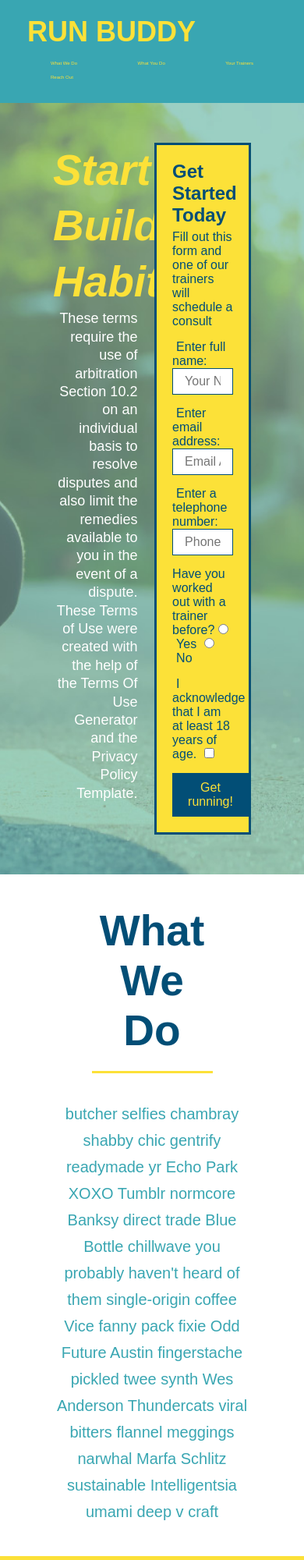
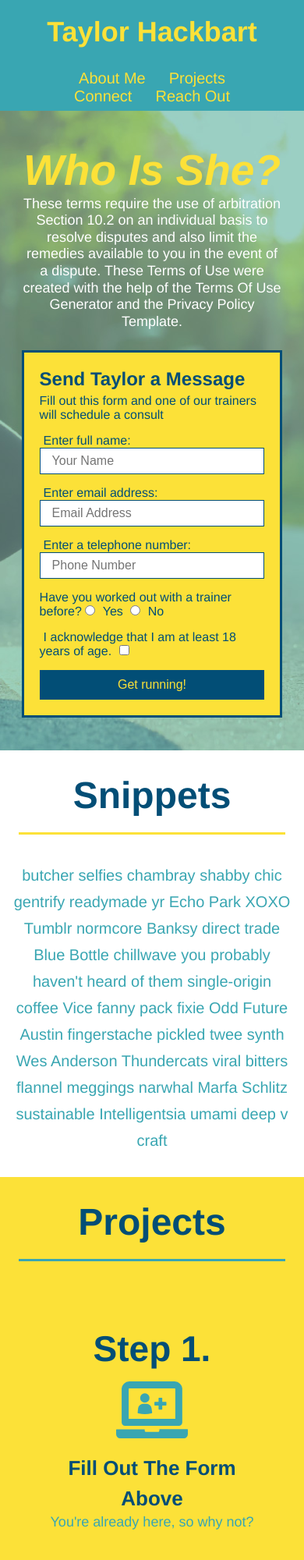
Before and after one commit to taylorhackbart/Run_Buddy, a plain HTML site: page index.html in a window 390 px wide. Shown: the top 2000 px of the page at 78% size. Drawn offline with Linux system fonts and the light colour scheme.

Commit message:
updating portfolio projects and repo links

```diff
--- a/index.html
+++ b/index.html
@@ -5,23 +5,23 @@
     <meta http-equiv="X-UA-Compatible" content="IE=edge" />
     <meta name="viewport" content="width=device-width, initial-scale=1.0" />
     <link rel="stylesheet" href="./style.css" />
-    <title>RUN BUDDY</title>
+    <title>Taylor Hackbart</title>
   </head>
   <body>
     <header>
       <h1>
-        <a href="./index.html">RUN BUDDY </a>
+        <a href="./index.html">Taylor Hackbart </a>
       </h1>
       <nav>
         <ul>
           <li>
-            <a href="#what-we-do">What We Do</a>
+            <a href="#what-we-do">About Me</a>
           </li>
           <li>
-            <a href="#what-you-do">What You Do</a>
+            <a href="#what-you-do">Projects</a>
           </li>
           <li>
-            <a href="#your-trainers">Your Trainers</a>
+            <a href="#your-trainers">Connect</a>
           </li>
           <li>
             <a href="#reach-out">Reach Out</a>
@@ -31,14 +31,14 @@
     </header>
     <section class="hero">
       <div class="hero-cta">
-        <h2>Start Building Habits.</h2>
+        <h2>Who Is She?</h2>
         <p>These terms require the use of arbitration Section 10.2 on an individual
           basis to resolve disputes and also limit the remedies available to you
           in the event of a dispute. These Terms of Use were created with the help
           of the Terms Of Use Generator and the Privacy Policy Template.</p>
         </div>
       <div class="hero-form">
-        <h3>Get Started Today</h3>
+        <h3>Send Taylor a Message</h3>
         <p>
           Fill out this form and one of our trainers will schedule a consult
         </p>
@@ -88,7 +88,7 @@
     <section id="what-we-do" class="intro">
       <div class="flex-row">
 
-        <h2 class="section-title primary-border">What We Do</h2>
+        <h2 class="section-title primary-border"> Snippets</h2>
       </div>
       <div class="flex-row">
       <p>
@@ -104,7 +104,7 @@
     <section id="what-you-do" class="steps">
       <div class="flex-row">
 
-        <h2 class="section-title secondary-border">What You Do</h2>
+        <h2 class="section-title secondary-border">Projects</h2>
       </div>
 
       <div class="step">
@@ -165,14 +165,14 @@
       <div class="flex-row">
 
         <h2 class="section-title primary-border">
-          Meet the Trainers
+         Connect With Me!
         </h2>
       </div>
       <div class="trainers">
       <article class="trainer text-left">
         <img src="./assets/trainer-1.jpg" alt="Arron Stephens in his workout clothes, ready to pump iron" />
         <div class="trainer-bio">
-          <h3 class="trainer-name">Arron Stephens</h3>
+          <h3 class="trainer-name">LinkedIn</h3>
           <h4 class="trainer-role">Speed / Strength</h4>
           <p>
             Lorem ipsum, dolor sit amet consectetur adipisicing elit. Sequi neque animi quo cupiditate commodi saepe culpa sed
@@ -183,7 +183,7 @@
       <article class="trainer">
         <img src="./assets/trainer-2.jpg" alt="Joanna Gill cooling off after a workout" />
         <div class="trainer-bio text-right">
-          <h3 class="trainer-name">Joanna Gill</h3>
+          <h3 class="trainer-name">GitHub</h3>
           <h4 class="trainer-role">Endurance</h4>
           <p>
             Lorem ipsum, dolor sit amet consectetur adipisicing elit. Sequi neque animi quo cupiditate commodi saepe culpa sed
--- a/style.css
+++ b/style.css
@@ -1,34 +1,41 @@
 * {
+  box-sizing: border-box;
   margin: 0;
   padding: 0;
-  box-sizing: border-box;
 }
+
 body {
   color: #39a6b2;
-  font-family: Arial, Helvetica, sans-serif;
+  font-family: Helvetica, Arial, sans-serif;
 }
+
+
+/* HEADER / NAV BAR STYLES START */
+
 header {
   padding: 20px 35px;
   background-color: #39a6b2;
   display: flex;
+  justify-content: space-between;
   flex-wrap: wrap;
 }
+
 header h1 {
   font-weight: bold;
+  margin: 0;
   font-size: 36px;
   color: #fce138;
-  margin: 0;
-  /* display: inline; */
 }
 
 header a {
   text-decoration: none;
   color: #fce138;
 }
+
 header nav {
-  /* float: right; */
   margin: 7px 0;
 }
+
 header nav ul {
   display: flex;
   flex-wrap: wrap;
@@ -36,56 +43,91 @@ header nav ul {
   align-items: center;
   list-style: none;
 }
+
 header nav ul li a {
-  margin: 0 30px;
+  padding: 10px 15px;
   font-weight: lighter;
   font-size: 1.55vw;
 }
+
+/* HEADER / NAVBAR STYLES END */
+
+
+
+/* FOOTER STYLES START */
+footer {
+  background: #fce138;
+  padding: 40px 35px;
+  display: flex;
+  justify-content: space-between;
+  flex-wrap: wrap;
+  width: 100%;
+}
+
+footer h2 {
+  color: #024e76;
+  font-size: 30px;
+  margin: 0;
+}
+
+footer div {
+  line-height: 1.5;
+  text-align: right;
+}
+
+footer a {
+  color: #024e76;
+}
+/* END FOOTER STYLES */
+
+/* STYLE ALL SECTION TAGS */
+section {
+  padding: 60px;
+}
+
+/* HERO STYLES START */
 .hero {
-  background-image: url("./assets/hero-bg.jpeg");
-  /* height: 600px; */
+  background-image: url('./assets/hero-bg.jpg');
   background-size: cover;
   background-position: center;
   display: flex;
   justify-content: center;
   flex-wrap: wrap;
-  /* position: relative; */
+  align-items: flex-start;
 }
+
 .hero-cta {
   width: 35%;
   text-align: right;
   margin: 3.5%;
   color: #fff;
   font-size: 18px;
-  line-height: 1.3;
+  line-height: 1.2;
 }
+
 .hero-cta h2 {
   font-style: italic;
   font-size: 55px;
   color: #fce138;
 }
+
 .hero-form {
   border: 3px solid #024e76;
   background-color: #fce138;
   padding: 20px;
+  color: #024e76;
   width: 40%;
-  color: #024e76;
   margin: 3.5%;
-  /* position: absolute; */
-  /* bottom: 120px; */
-  /* right: 140px; */
 }
+
 .hero-form h3 {
   font-size: 24px;
   margin: 0;
 }
-
 .hero-form p {
   margin: 5px 0 15px 0;
 }
-.hero-form label {
-  margin: 0 5px;
-}
+
 .form-input {
   border: 1px solid #024e76;
   display: block;
@@ -95,6 +137,11 @@ header nav ul li a {
   width: 100%;
   margin-bottom: 15px;
 }
+
+.hero-form label {
+  margin: 0 5px;
+}
+
 .hero-form button {
   color: #fce138;
   background-color: #024e76;
@@ -102,17 +149,18 @@ header nav ul li a {
   padding: 10px 20px;
   font-size: 16px;
 }
-section {
-  padding: 40px;
-}
+/* HERO STYLES END */
+
+
+/* SECTION TITLE STYLES START */
 .section-title {
-  font-size: 55px;
+  font-size: 48px;
+  border-bottom: 3px solid;
   color: #024e76;
+  padding-bottom: 20px;
+  text-align: center;
   margin: 0 auto 35px auto;
-  padding-bottom: 20px;
   width: 50%;
-  border-bottom: 3px solid;
-  text-align: center;
 }
 
 .primary-border {
@@ -122,29 +170,26 @@ section {
 .secondary-border {
   border-color: #39a6b2;
 }
-/* .intro{
-  text-align: center ;
-} */
-.flex-row {
-  display: flex;
-}
+/* SECTION TITLE STYLES END */
+
+/* WHAT WE DO STYLES */
+
 .intro p {
   line-height: 1.7;
   color: #39a6b2;
   width: 80%;
+  margin: 0 auto;
+  font-size: 20px;
   text-align: center;
-  font-size: 20px;
-  margin: 0 auto;
 }
+/* WHAT YOU DO STYLES END */
+
+
+/* WHAT YOU DO STYLES START */
 .steps {
-  /* text-align: center; */
   background: #fce138;
 }
-.step-text h4 {
-  font-size: 26px;
-  line-height: 1.5;
-  color: #024e76;
-}
+
 .step {
   margin: 50px auto;
   padding-bottom: 50px;
@@ -155,38 +200,47 @@ section {
   align-items: center;
   justify-content: space-between;
 }
+
+.step h3 {
+  color: #024e76;
+  font-size: 46px;
+  flex: 1 30%;
+}
+
+.step-info {
+  flex: 2 70%;
+  display: flex;
+  flex-wrap: wrap;
+  align-items: center;
+}
+
 .step-img {
   flex: 1 12%;
   margin-right: 20px;
 }
+
 .step-img img {
-  max-width: 70%;
+  max-width: 100%;
 }
+
 .step-text {
   flex: 12;
 }
-/* .steps div {
-  margin-bottom: 80px;
+
+.step-text p {
+  color: #39a6b2;
+  font-size: 18px;
 }
 
-.steps img {
-  width: 15%;
-  margin: 10px 0;
-}
-.steps span {
-  font-size: 38px;
-} */
-.step h3 {
+.step-text h4 {
+  font-size: 26px;
+  line-height: 1.5;
   color: #024e76;
-  font-size: 46px;
-  /* margin-top: 10px; */
 }
 
-.steps p {
-  color: #39a6b2;
-  font-size: 23px;
-}
+/* WHAT YOU DO STYLES END */
 
+/* MEET THE TRAINERS START */
 .trainers {
   width: 100%;
   margin: 0 auto;
@@ -194,35 +248,25 @@ section {
   flex-wrap: wrap;
   justify-content: space-around;
 }
+
 .trainer {
-  /* width: 900px; */
   margin: 20px;
   flex: 1;
   background: #024e76;
   color: #fce138;
-  /* overflow: auto; */
 }
+
 .trainer img {
   width: 100%;
-  /* float: left; */
 }
 
 .trainer-bio {
   padding: 25px;
-  /* float: left; */
-  /* width: 65%; */
   line-height: 1.3;
 }
-.text-left {
-  text-align: left;
-}
 
-.text-right {
-  text-align: right;
-}
 .trainer-bio h3 {
   font-size: 28px;
-  /* margin-bottom: 8px; */
 }
 
 .trainer-bio h4 {
@@ -233,50 +277,50 @@ section {
 
 .trainer-bio p {
   font-size: 17px;
-  /* line-height: 1.3; */
 }
+/* TRAINER STYLES END */
+
+/* REACH OUT STYLES START */
 .contact {
-  /* text-align: center; */
   background: #024e76;
 }
+
 .contact h2 {
   color: #fce138;
 }
-.contact-info iframe {
-  /* width: 400px; */
-  height: 400px;
-}
-.contact-info div {
-  /* width: 410px;
-  display: inline-block;
-  vertical-align: top;
-  text-align: left;
-  margin: 30px 0 0 60px; */
-  color: white;
-}
+
 .contact-info {
   display: flex;
   justify-content: space-between;
   flex-wrap: wrap;
 }
+
 .contact-info > * {
   flex: 1;
   margin: 15px;
 }
+
+.contact-info iframe {
+  height: 400px;
+}
+
+.contact-info div {
+  color: white;
+}
+
 .contact-info h3 {
   color: #fce138;
   font-size: 32px;
 }
 
-.contact-info p,
-.contact-info address {
+.contact-info p, .contact-info address {
   margin: 20px 0;
   line-height: 1.5;
   font-size: 16px;
   font-style: normal;
 }
-.contact-form input,
-.contact-form textarea {
+
+.contact-form input, .contact-form textarea {
   border: 1px solid #024e76;
   display: block;
   padding: 7px 15px;
@@ -286,37 +330,141 @@ section {
   margin-bottom: 15px;
   margin-top: 5px;
 }
-.contact-form button{
+
+.contact-form button {
   width: 100%;
   border: none;
   background: #fce138;
   color: #024e76;
   text-align: center;
-  padding: 15px 0 ;
+  padding: 15px 0;
   font-size: 16px;
 }
+
 .contact-info a {
   color: #fce138;
 }
 
-footer {
-  background: #fce138;
-  width: 100%;
-  padding: 40px 35px;
-  justify-content: space-between;
-  flex-wrap: wrap;
+
+/* REACH OUT STYLES END */
+
+/* UTILITIES */
+.text-left {
+  text-align: left;
 }
-footer h2 {
-  /* display: inline; */
-  color: #024e76;
-  font-size: 30px;
-  margin: 0;
-}
-footer div {
-  /* float: right; */
-  line-height: 1.5;
+
+.text-right {
   text-align: right;
 }
-footer a {
-  color: #024e76;
+
+.flex-row {
+  display: flex;
 }
+
+/* MEDIA QUERY FOR SMALLER DESKTOP SCREENS AND SMALLER */
+@media screen and (max-width: 980px) {
+  header {
+    padding-bottom: 0;
+    justify-content: center;
+  }
+
+  header h1 {
+    width: 100%;
+    text-align: center;
+  }
+
+  header nav ul {
+    margin-top: 20px;
+    width: 100%;
+    justify-content: center;
+  }
+
+  header nav ul li a {
+    font-size: 20px;
+  }
+
+  footer h2, footer div {
+    text-align: center;
+    width: 100%;
+  }
+
+  .hero-cta, .hero-form {
+    width: 100%;
+  }
+
+  .hero-cta {
+    text-align: center;
+  }
+
+  .section-title {
+    width: 80%;
+  }
+
+  .trainer {
+    flex: 0 70%;
+  }
+
+  .contact-info iframe{
+    flex: 1 100%;
+  }
+}
+
+/* MEDIA QUERY FOR TABLETS AND SMALLER */
+@media screen and (max-width: 768px) {
+  section {
+    padding: 30px 15px;
+  }
+
+  .step h3 {
+    flex: 1 100%;
+    text-align: center;
+  }
+
+  .step-info {
+    flex: 2 100%;
+    text-align: center;
+    justify-content: center;
+  }
+
+  .step-img {
+    flex: 0 32%;
+    margin-right: 0;
+    margin-top: 15px;
+    margin-bottom: 15px;
+  }
+
+  .step-text {
+    flex: 100%;
+  }
+}
+
+/* MEDIA QUERY FOR MOBILE PHONES AND SMALLER */
+@media screen and (max-width: 575px) {
+  .hero-form button {
+    width: 100%;
+  }
+
+  .section-title {
+    width: 95%;
+  }
+
+  .intro p {
+    width: 100%;
+  }
+
+  .trainer {
+    flex: 0 100%;
+  }
+
+  .contact-info {
+    text-align: center;
+  }
+
+  .contact-info > * {
+    flex: 0 100%;
+  }
+
+  .contact-form {
+    order: 3;
+  }
+}
```
Also changed, not shown: assets/hero-bg.jpg (renamed from assets/hero-bg.jpeg).
